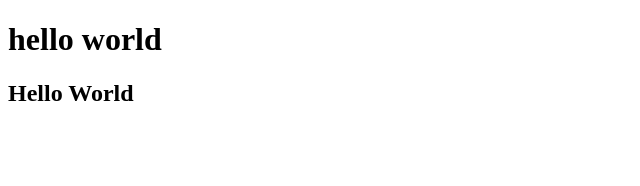
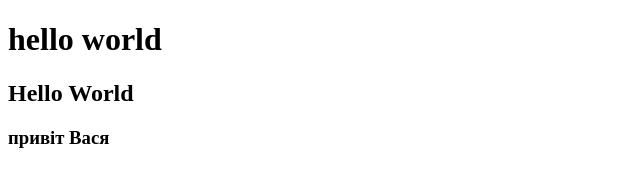
Before and after one commit to Holodtanya/project-1, a plain HTML site: page index.html in a window 1280 px wide. Shown: the whole page, without its empty margins (0-640 px from the left). Drawn offline with Linux system fonts and the light colour scheme.

Commit message:
second com

```diff
--- a/index.html
+++ b/index.html
@@ -9,5 +9,6 @@
 <body>
   <h1>hello world</h1>
   <h2>Hello World</h2>
+  <h3>привіт Вася</h3>
 </body>
 </html>
```
